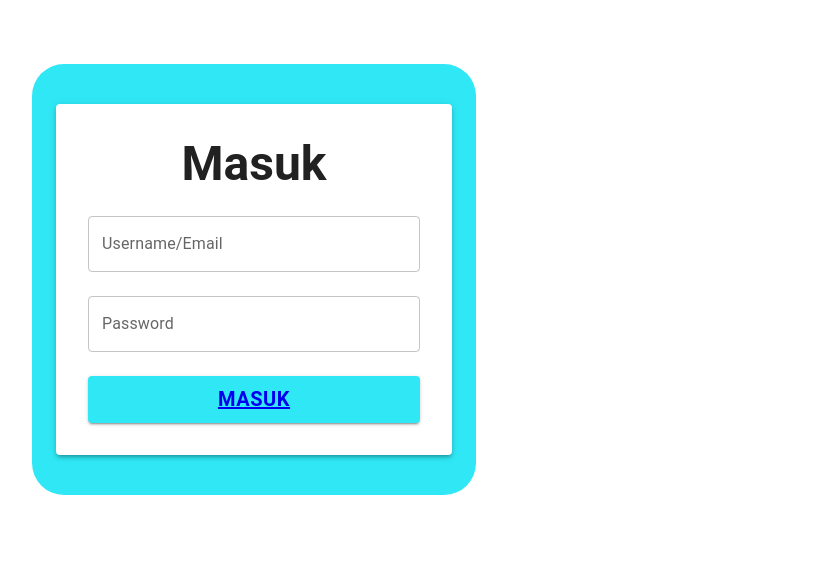
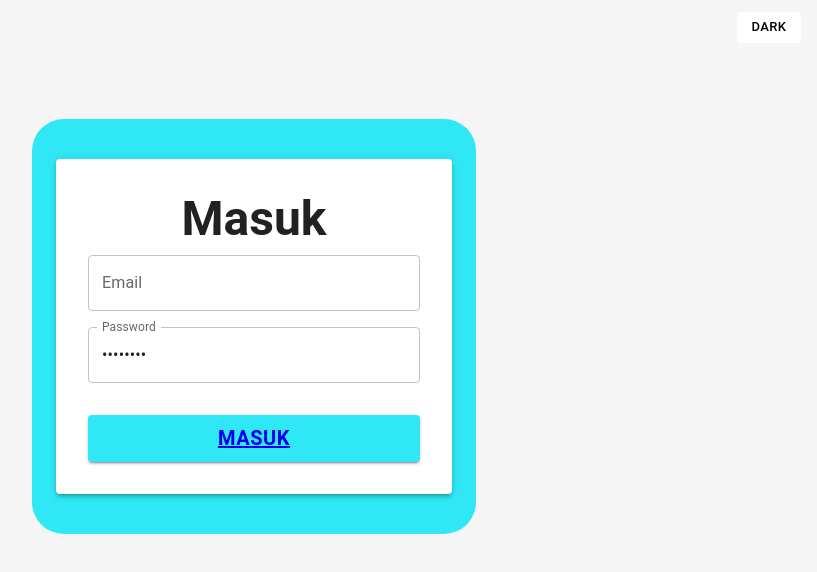
Before and after one commit to satriapinan/food-order-sttp, a React (Vite) app: page /masuk in a window 1280 px wide. Shown: the top 572 px of the page, without its empty margins (386-1203 px from the left). Built offline with nearby package versions, Linux system fonts and the light colour scheme.

Commit message:
peremuan ke 3

```diff
--- a/package.json
+++ b/package.json
@@ -14,9 +14,11 @@
     "@emotion/styled": "^11.14.1",
     "@mui/icons-material": "^9.2.0",
     "@mui/material": "^9.2.0",
+    "formik": "^2.4.9",
     "react": "^19.2.8",
     "react-dom": "^19.2.8",
-    "react-router-dom": "^7.18.2"
+    "react-router-dom": "^7.18.2",
+    "yup": "^1.7.1"
   },
   "devDependencies": {
     "@eslint/js": "^10.0.1",
--- a/src/App.jsx
+++ b/src/App.jsx
@@ -4,10 +4,12 @@ import ExamplePage from "./pages/Example";
 import RegisterPage from "./pages/register";
 import MasukPage from "./pages/masuk";
 import BerandaPage from "./pages/beranda";
+import AppLayout from "./components/AppLayout";
 
 function App() {
   return (
-    <Routes>
+    <AppLayout>
+      <Routes>
       <Route index element={<LoginPage />} />
       <Route path="login" element={<LoginPage />} />
       <Route path="login/:value" element={<LoginPage />} />
@@ -16,6 +18,7 @@ function App() {
       <Route path="masuk" element ={<MasukPage />} />
       <Route path="beranda" element ={<BerandaPage />} />
     </Routes>
+    </AppLayout>
   );
 }
 
--- a/src/components/AppButton.jsx
+++ b/src/components/AppButton.jsx
@@ -1,16 +1,19 @@
 import Button from "@mui/material/Button";
 
-const styles = {
-  button: {
-    backgroundColor: "#1976",
-    borderRadius: "5px",
-    boxShadow: "none",
-  },
-};
-
-const AppButton = ({ onClick, children }) => {
+const AppButton = ({ onClick, children, type = "button", sx = {} }) => {
   return (
-    <Button variant="text" color="primary" onClick={onClick} sx={styles.button}>
+    <Button
+      variant="contained"
+      color="primary"
+      type={type}
+      onClick={onClick}
+      sx={{
+        width: "100%",
+        borderRadius: "5px",
+        boxShadow: "none",
+        ...sx,
+      }}
+    >
       {children}
     </Button>
   );
--- /dev/null
+++ b/src/components/AppLayout.jsx
@@ -0,0 +1,46 @@
+import Box from "@mui/material/Box";
+import Button from "@mui/material/Button";
+import { useTheme } from "@emotion/react";
+
+const AppLayout = ({ children }) => {
+  const { mode, toggleTheme } = useTheme();
+  const isDark = mode === "dark";
+
+  return (
+    <Box
+      sx={{
+        minHeight: "100vh",
+        backgroundColor: isDark ? "#121212" : "#f5f5f5",
+        transition: "background-color 0.3s ease",
+        color: isDark ? "#fff" : "#000",
+      }}
+    >
+      <Box
+        sx={{
+          display: "flex",
+          justifyContent: "flex-end",
+          padding: "12px 16px",
+        }}
+      >
+        <Button
+          onClick={toggleTheme}
+          variant="text"
+          size="small"
+          sx={{
+            backgroundColor: isDark ? "#2a2a2a" : "#fff",
+            color: isDark ? "#fff" : "#000",
+            "&:hover": {
+              backgroundColor: isDark ? "#3a3a3a" : "#f0f0f0",
+            },
+          }}
+        >
+          {isDark ? "Light" : "Dark"}
+        </Button>
+      </Box>
+
+      <Box sx={{ padding: "0 16px 16px" }}>{children}</Box>
+    </Box>
+  );
+};
+
+export default AppLayout;
--- /dev/null
+++ b/src/components/AppTextField.jsx
@@ -0,0 +1,20 @@
+import TextField from "@mui/material/TextField";
+
+const AppTextField = ({ label, type = "text", value, onChange, ...props }) => {
+  return (
+    <TextField
+      label={label}
+      type={type}
+      value={value}
+      onChange={onChange}
+      variant="outlined"
+      fullWidth
+      sx={{
+        marginBottom: "16px",
+      }}
+      {...props}
+    />
+  );
+};
+
+export default AppTextField;
--- /dev/null
+++ b/src/hooks/useAuth.js
@@ -0,0 +1,6 @@
+import { useContext } from "react";
+import { AuthContext } from "../providers/AuthContext";
+
+export const useAuth = () => {
+  return useContext(AuthContext);
+};
--- /dev/null
+++ b/src/hooks/useThemes.js
@@ -0,0 +1,6 @@
+import { useContext } from "react";
+import { ThemeContext } from "../providers/ThemeContext";
+
+export const useTheme = () => {
+  return useContext(ThemeContext);
+};
--- a/src/main.jsx
+++ b/src/main.jsx
@@ -3,11 +3,14 @@ import { createRoot } from 'react-dom/client'
 import { BrowserRouter } from 'react-router-dom';
 import './index.css'
 import App from './App.jsx'
+import { AuthProvider } from './providers/AuthProvider';
 
 createRoot(document.getElementById('root')).render(
   <StrictMode>
     <BrowserRouter>
-    <App />
+      <AuthProvider>
+        <App />
+      </AuthProvider>
     </BrowserRouter>
   </StrictMode>,
 )
--- a/src/pages/masuk.jsx
+++ b/src/pages/masuk.jsx
@@ -1,11 +1,22 @@
 import Container from '@mui/material/Container';
 import Paper from '@mui/material/Paper';
 import Typography from '@mui/material/Typography';
-import TextField from '@mui/material/TextField';
 import Button from '@mui/material/Button';
 import {Link, NavLink, useNavigate} from "react-router-dom";
 import { useState } from 'react';
+import { useFormik } from "formik";
+import * as Yup from "yup";
+import { useAuth } from '../hooks/useAuth';
+import AppTextField from '../components/AppTextField';
 
+const masukSchema = Yup.object({
+  email:Yup.string()
+  .email("Format email tidak valid")
+  .required("Email harus diisi"),
+  passwor: Yup.string()
+  .min(6, "Password minimal 6 karakter")
+  .required("Password harus diisi"),
+});
 
 export default function MasukPage() {
     const show = true;
@@ -16,6 +27,19 @@ export default function MasukPage() {
         navigate("/login");
     }
 
+    const{ masuk }= useAuth();
+
+    const formik = useFormik({
+      initialValues:{
+        emaill:"tiara@gmail.com",
+        password:"taf12345",
+      },
+      validationSchema:masukSchema,
+      onSubmit: async (values) =>{
+        await masuk(values.email, values.password);
+        navigate("/food-order");
+      }
+    })
     if (show)
   return(
 
@@ -24,14 +48,35 @@ export default function MasukPage() {
 
       <Paper elevation={3} sx={{ p: 4, textAlign: "center"}}>
         <Typography
-        variant='h3' sx={{ mb:1, fontWeight:"bold" }}>
+        variant='h3' sx={{ fontWeight:"bold", marginBottom:"8px" }}>
             <Link to="/masuk"></Link>
           Masuk
         </Typography>
-        {/*tulisan masuk*/}
-        <TextField fullWidth margin="normal" label="Username/Email"/>
-        <TextField fullWidth margin='normal' label="Password" type='password'/>
-        {/*kotak pengisian user name dan password*/}
+        <Typography>
+          <form onSubmit={formik.handleSubmit}>
+
+            <AppTextField
+            label="Email"
+            type='email'
+            name="email"
+            value={formik.values.email}
+            onChange={formik.handleChange}
+            onBlur={formik.handleBlur}
+            error={formik.touched.email && Boolean(formik.errors.email)}
+            helperText={formik.touched.email && formik.errors.email}/>
+
+            <AppTextField
+            label="Password"
+            type='password'
+            name="password"
+            value={formik.values.password}
+            onChange={formik.handleChange}
+            onBlur={formik.handleBlur}
+            error={formik.touched.password && Boolean(formik.errors.password)}
+            helperText={formik.touched.password && formik.errors.password}/>
+
+          </form>
+        </Typography>
         <Button
         onClick={tologin}
         style={count < 5 ? StyleSheet.Button : StyleSheet.buttonB}
--- /dev/null
+++ b/src/providers/AuthContext.jsx
@@ -0,0 +1,3 @@
+import { createContext } from "react";
+
+export const AuthContext = createContext();
--- /dev/null
+++ b/src/providers/AuthProvider.jsx
@@ -0,0 +1,22 @@
+import { useMemo, useState } from "react";
+import { AuthContext } from "./AuthContext";
+
+export const AuthProvider = ({ children }) => {
+    const [user, setUser] = useState(
+        JSON.parse(localStorage.getItem("user")) || null
+    );
+    const login = (userData) => {
+        localStorage.setItem("user", JSON.stringify(userData));
+        setUser(userData);
+    };
+
+    const logout = () => {
+        localStorage.removeItem("user");
+        setUser(null);
+    };
+
+    const contextValue = useMemo(() => ({ user, login, logout }), [user]);
+    return (
+    <AuthContext.Provider value={contextValue}>{children}</AuthContext.Provider>
+);
+};
```
Also changed, not shown: src/components/AppCard.jsx (added, +21 -0 lines), 1 other file (tests, documents, lock files or other folders).
